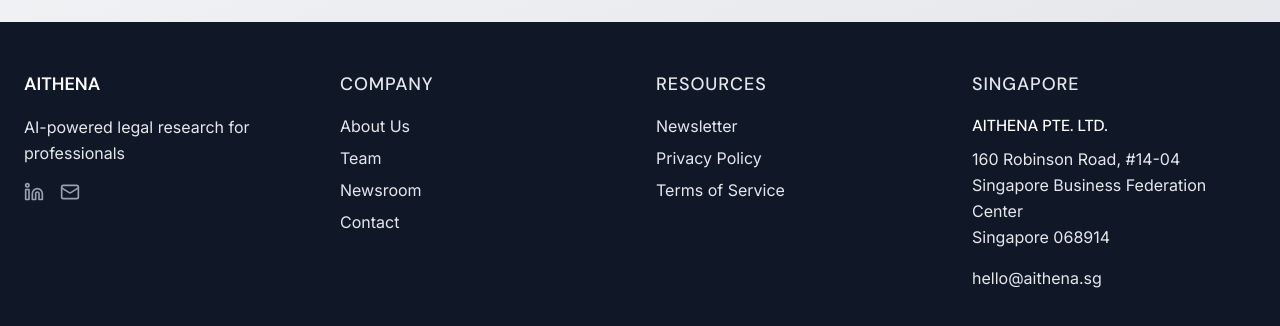
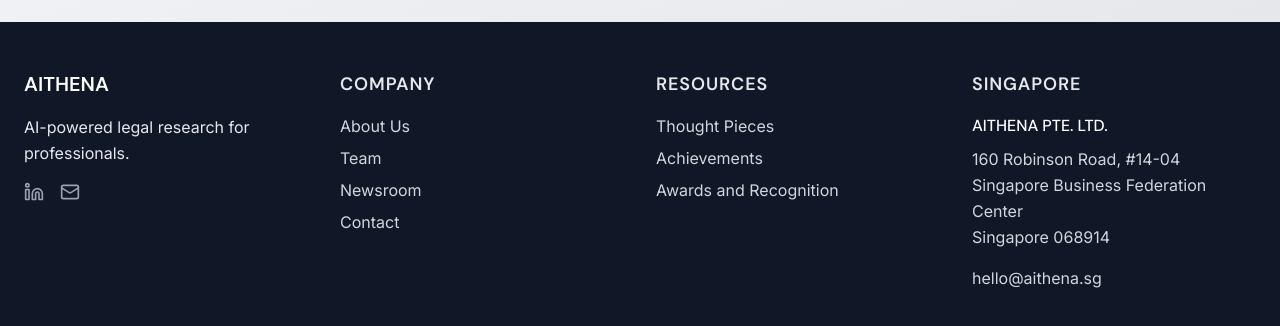
Before and after one commit to f4heemmmmm/aithena, a Next.js app in the folder frontend/: page / in a window 1280 px wide. Shown: the part 3827-4153 px from the top of the page. Built offline with nearby package versions, Linux system fonts and the light colour scheme; no server answers.

Commit message:
refined footer

```diff
--- a/frontend/src/components/Footer.tsx
+++ b/frontend/src/components/Footer.tsx
@@ -4,26 +4,26 @@
 import { Linkedin, Mail, MapPin, ArrowRight } from "lucide-react";
 
 const inter = Inter({
-  subsets: ["latin"],
-  weight: ["300", "400", "500", "600", "700"]
+    subsets: ["latin"],
+    weight: ["300", "400", "500", "600", "700"]
 });
 
 const dmSans = DM_Sans({
-  subsets: ["latin"],
-  weight: ["400", "500", "600", "700"]
+    subsets: ["latin"],
+    weight: ["400", "500", "600", "700"]
 });
 
 export default function Footer() {
     return (
         <footer className = "bg-gray-900 text-white">
             <div className = "max-w-7xl mx-auto px-6 py-12">
-                <div className = "grid grid-cols-1 md:grid-cols-2 lg:grid-cols-4 gap-8">
+                <div className = "grid grid-colos-1 md:grid-cols-2 lg:grid-cols-4 gap-8">
                     <div className = "lg:col-span-1">
-                        <h3 className = {`${dmSans.className} text-lg font-semibold mb-4`}>
+                        <h3 className = {`${dmSans.className} text-xl font-semibold mb-4`}>
                             AITHENA
                         </h3>
                         <p className = {`${inter.className} text-gray-200 text-base leading-relaxed mb-4`}>
-                            AI-powered legal research for professionals
+                            AI-powered legal research for professionals.
                         </p>
                         <div className = "flex items-center space-x-4">
                             <a
@@ -47,49 +47,49 @@
 
                     {/* QUICK LINKS */}
                     <div>
-                        <h4 className = {`${dmSans.className} text-lg font-medium uppercase tracking-wider mb-4 text-gray-200`}>
+                        <h4 className = {`${dmSans.className} text-lg font-semibold uppercase tracking-wider mb-4 text-gray-200`}>
                             Company
                         </h4>
                         <nav className = "space-y-2">
-                            <a href="/about" className = {`${inter.className} block text-base text-gray-200 hover:text-white transition-colors duration-200`}>
+                            <a href = "/about" className = {`${inter.className} block text-base text-gray-300 hover:text-white transition-colors duration-200`}>
                                 About Us
                             </a>
-                            <a href = "/team" className = {`${inter.className} block text-base text-gray-200 hover:text-white transition-colors duration-200`}>
+                            <a href = "/team" className = {`${inter.className} block text-base text-gray-300 hover:text-white transition-colors duration-200`}>
                                 Team
                             </a>
-                            <a href = "/newsroom" className = {`${inter.className} block text-base text-gray-200 hover:text-white transition-colors duration-200`}>
+                            <a href = "/newsroom" className = {`${inter.className} block text-base text-gray-300 hover:text-white transition-colors duration-200`}>
                                 Newsroom
                             </a>
-                            <a href = "/contact" className = {`${inter.className} block text-base text-gray-200 hover:text-white transition-colors duration-200`}>
+                            <a href = "/contact" className = {`${inter.className} block text-base text-gray-300 hover:text-white transition-colors duration-200`}>
                                 Contact
                             </a>
                         </nav>
                     </div>
 
-                    {/* RESOURCES */}
+                    {/* NEWS */}
                     <div>
-                        <h4 className = {`${dmSans.className} text-lg  font-medium uppercase tracking-wider mb-4 text-gray-200`}>
+                        <h4 className = {`${dmSans.className} text-lg font-semibold uppercase tracking-wider mb-4 text-gray-200`}>
                             Resources
                         </h4>
                         <nav className = "space-y-2">
-                            <a href="/newsletter" className = {`${inter.className} block text-base text-gray-200 hover:text-white transition-colors duration-200`}>
-                                Newsletter
+                            <a href = "/newsroom/thought-pieces" className = {`${inter.className} block text-base text-gray-300 hover:text-white transition-colors duration-200`}>
+                                Thought Pieces
                             </a>
-                            <a href = "/privacy" className = {`${inter.className} block text-base text-gray-200 hover:text-white transition-colors duration-200`}>
-                                Privacy Policy
+                            <a href = "/newsroom/achievements" className = {`${inter.className} block text-base text-gray-300 hover:text-white transition-colors duration-200`}>
+                                Achievements
                             </a>
-                            <a href = "/terms" className = {`${inter.className} block text-base text-gray-200 hover:text-white transition-colors duration-200`}>
-                                Terms of Service
+                            <a href = "/newsroom/awards-recognition" className = {`${inter.className} block text-base text-gray-300 hover:text-white transition-colors duration-200`}>
+                                Awards and Recognition
                             </a>
                         </nav>
                     </div>
 
                     {/* CONTACT INFORMATION */}
                     <div>
-                        <h4 className = {`${dmSans.className} text-lg font-medium uppercase tracking-wider mb-4 text-gray-200`}>
+                        <h4 className = {`${dmSans.className} text-lg font-semibold uppercase tracking-wider mb-4 text-gray-200`}>
                             Singapore
                         </h4>
-                        <div className = "space-y-2 text-base text-gray-200">
+                        <div className = "space-y-2 text-base text-gray-300">
                             <p className = {`${dmSans.className} font-medium text-white`}>
                                 AITHENA PTE. LTD.
                             </p>
```
